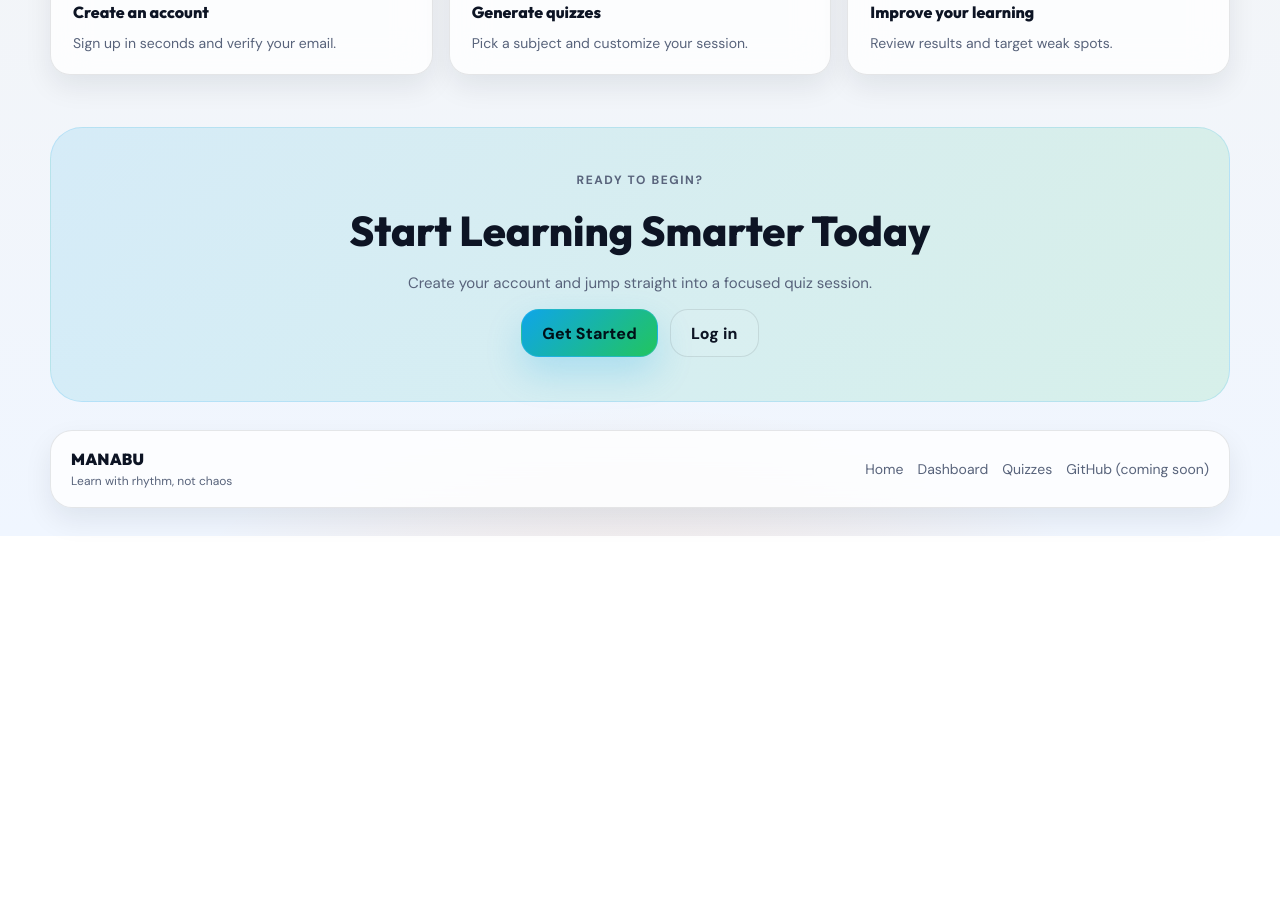
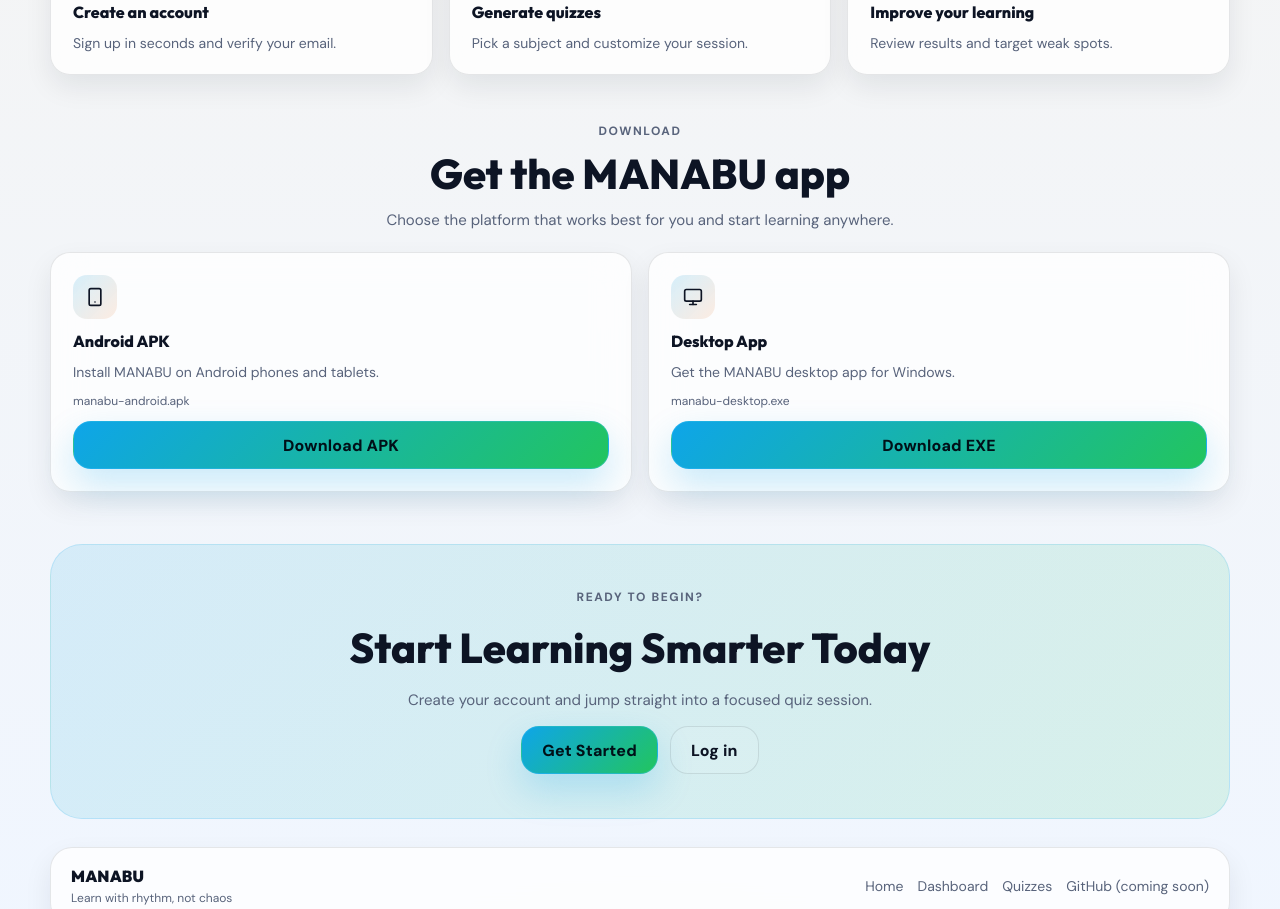
Before and after one commit to Aviral128/Manabu, a Next.js app in the folder user_web_app/: page / in a window 1280 px wide. Shown: the part 1200-2109 px from the top of the page. Before the commit the page ends 1736 px from the top, so only its background shows below. Built offline with nearby package versions, Linux system fonts and the light colour scheme; no server answers.

Commit message:
Added Android and Desktop app downloads

```diff
--- a/user_web_app/src/app/globals.css
+++ b/user_web_app/src/app/globals.css
@@ -369,6 +369,32 @@
   height: 38px;
   border-radius: 12px;
   font-weight: 800;
+}
+
+.downloadGrid {
+  display: grid;
+  grid-template-columns: repeat(auto-fit, minmax(240px, 1fr));
+  gap: 16px;
+}
+
+.downloadCard {
+  display: grid;
+  gap: 12px;
+}
+
+.downloadIcon {
+  width: 44px;
+  height: 44px;
+  border-radius: 14px;
+  display: grid;
+  place-items: center;
+  background: linear-gradient(135deg, rgba(14, 165, 233, 0.16), rgba(249, 115, 22, 0.12));
+  color: var(--text);
+}
+
+.downloadMeta {
+  font-size: 12px;
+  color: var(--muted);
 }
 
 .ctaSection {
--- a/user_web_app/src/app/page.tsx
+++ b/user_web_app/src/app/page.tsx
@@ -1,7 +1,7 @@
 "use client";
 
 import React from "react";
-import { Brain, Sparkles, Trophy } from "lucide-react";
+import { Brain, Monitor, Smartphone, Sparkles, Trophy } from "lucide-react";
 
 import { useAuth } from "../auth/AuthProvider";
 import { MarketingNav } from "../components/layout/MarketingNav";
@@ -40,6 +40,25 @@
   {
     title: "Improve your learning",
     description: "Review results and target weak spots.",
+  },
+];
+
+const downloads = [
+  {
+    title: "Android APK",
+    description: "Install MANABU on Android phones and tablets.",
+    meta: "manabu-android.apk",
+    href: "/downloads/manabu-android.apk",
+    button: "Download APK",
+    icon: Smartphone,
+  },
+  {
+    title: "Desktop App",
+    description: "Get the MANABU desktop app for Windows.",
+    meta: "manabu-desktop.exe",
+    href: "/downloads/manabu-desktop.exe",
+    button: "Download EXE",
+    icon: Monitor,
   },
 ];
 
@@ -117,6 +136,34 @@
         </div>
       </section>
 
+      <section className="landingSection">
+        <div className="sectionHeader">
+          <div className="sectionKicker">Download</div>
+          <h2 className="sectionTitle">Get the MANABU app</h2>
+          <p className="sectionSubtitle">Choose the platform that works best for you and start learning anywhere.</p>
+        </div>
+        <div className="downloadGrid">
+          {downloads.map((item) => {
+            const Icon = item.icon;
+            return (
+              <MotionIn key={item.title} delay={0.05}>
+                <Card className="downloadCard" style={{ padding: 22 }}>
+                  <div className="downloadIcon">
+                    <Icon size={20} />
+                  </div>
+                  <div style={{ fontFamily: "var(--font-heading)", fontWeight: 800 }}>{item.title}</div>
+                  <div style={{ color: "var(--muted)", fontSize: 14 }}>{item.description}</div>
+                  <div className="downloadMeta">{item.meta}</div>
+                  <ButtonLink href={item.href} download>
+                    {item.button}
+                  </ButtonLink>
+                </Card>
+              </MotionIn>
+            );
+          })}
+        </div>
+      </section>
+
       <section className="ctaSection">
         <div className="sectionKicker">Ready to begin?</div>
         <h2 className="ctaTitle">Start Learning Smarter Today</h2>
```
